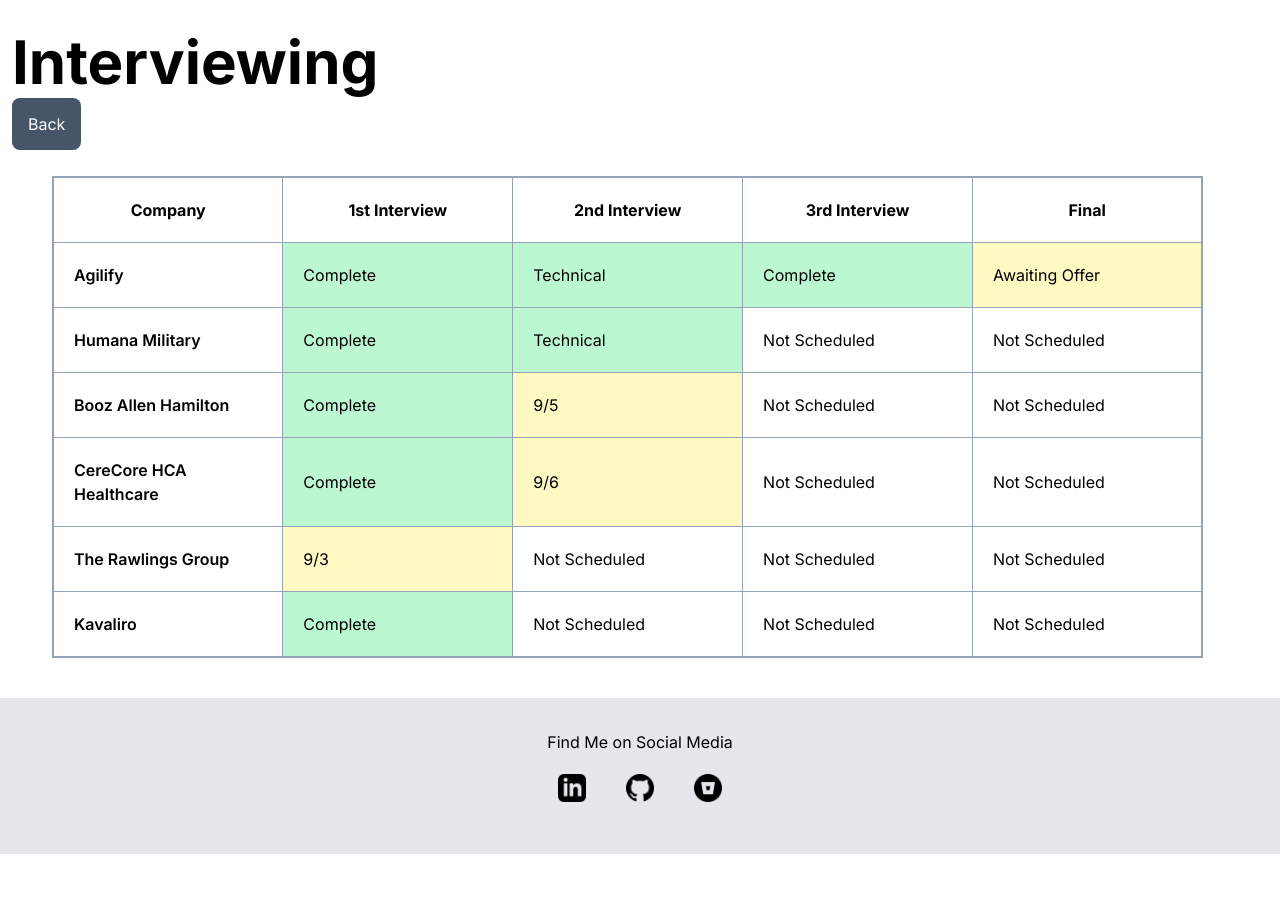
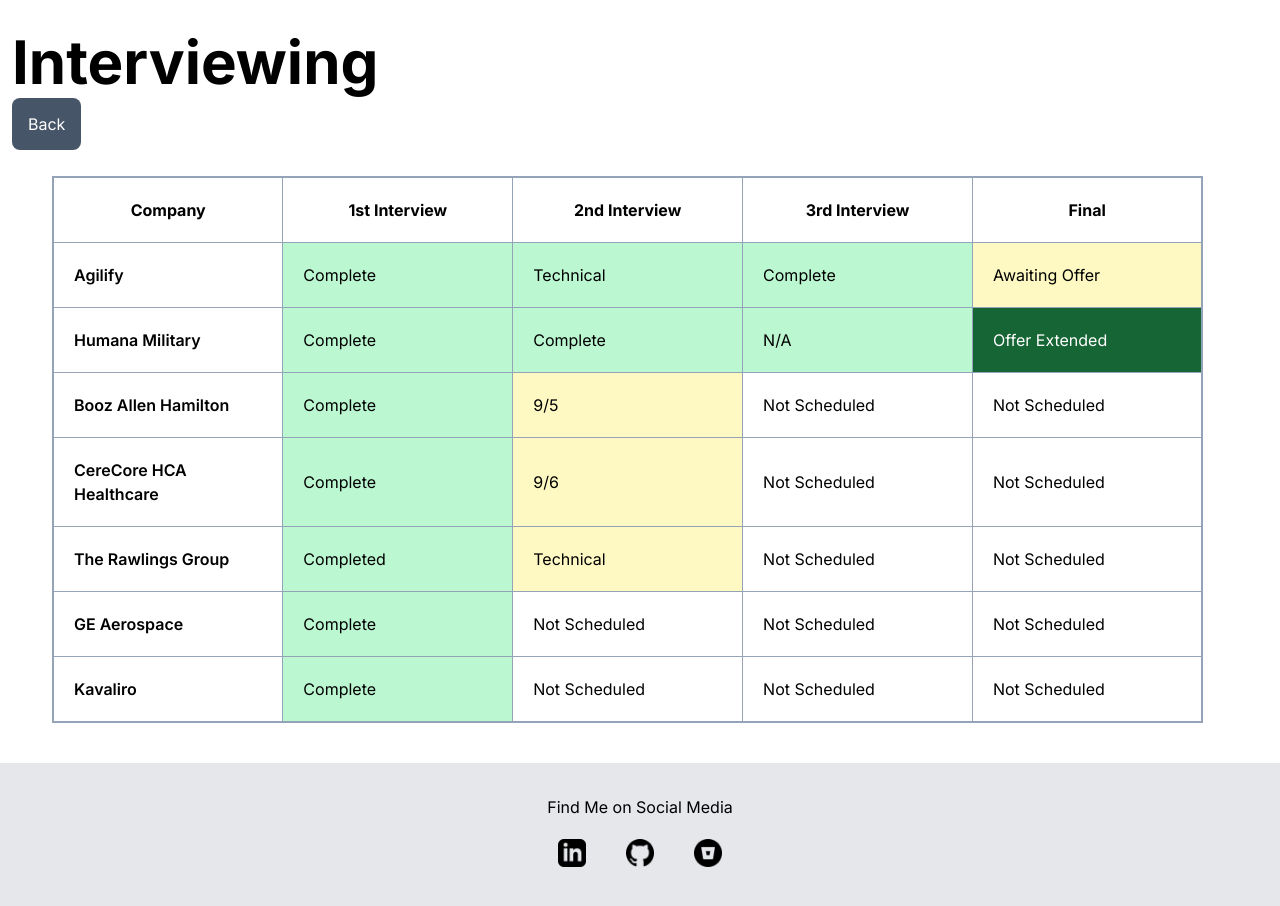
Before and after one commit to drethedevjs/andre-cv, a Next.js app: page /interviews in a window 1280 px wide. Shown: the top 906 px of the page. Before the commit the page ends 854 px from the top, so only its background shows below. Built offline with nearby package versions, Linux system fonts and the light colour scheme.

Commit message:
Updated interviews screen.

```diff
--- a/app/globals.css
+++ b/app/globals.css
@@ -65,3 +65,7 @@ th, td {
 .remote {
   @apply bg-slate-300 p-1 ml-3 text-sm rounded-lg w-20 h-7 sm:visible invisible;
 }
+
+.offer {
+  @apply bg-green-800 text-white;
+}
--- a/app/interviews/page.tsx
+++ b/app/interviews/page.tsx
@@ -28,9 +28,9 @@ const page = () => {
               <tr>
                 <td className="header-row">Humana Military</td>
                 <td className="completed">Complete</td>
-                <td className="completed">Technical</td>
-                <td>Not Scheduled</td>
-                <td>Not Scheduled</td>
+                <td className="completed">Complete</td>
+                <td className="completed">N/A</td>
+                <td className="offer">Offer Extended</td>
               </tr>
               <tr>
                 <td className="header-row">Booz Allen Hamilton</td>
@@ -48,7 +48,14 @@ const page = () => {
               </tr>
               <tr>
                 <td className="header-row">The Rawlings Group</td>
-                <td className="scheduled">9/3</td>
+                <td className="completed">Completed</td>
+                <td className="scheduled" >Technical</td>
+                <td>Not Scheduled</td>
+                <td>Not Scheduled</td>
+              </tr>
+              <tr>
+                <td className="header-row">GE Aerospace</td>
+                <td className="completed">Complete</td>
                 <td>Not Scheduled</td>
                 <td>Not Scheduled</td>
                 <td>Not Scheduled</td>
```
Also changed, not shown: data/jobData.txt (deleted).
